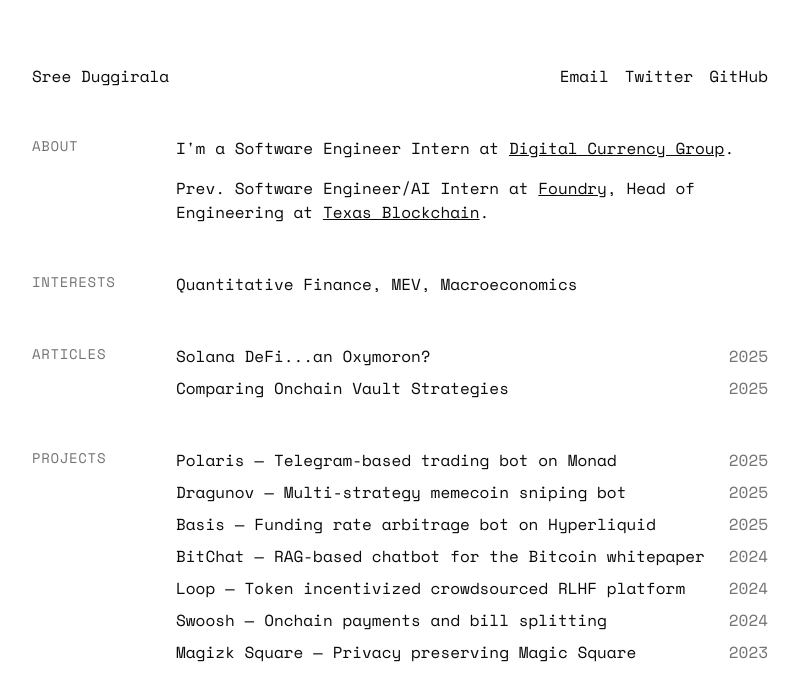
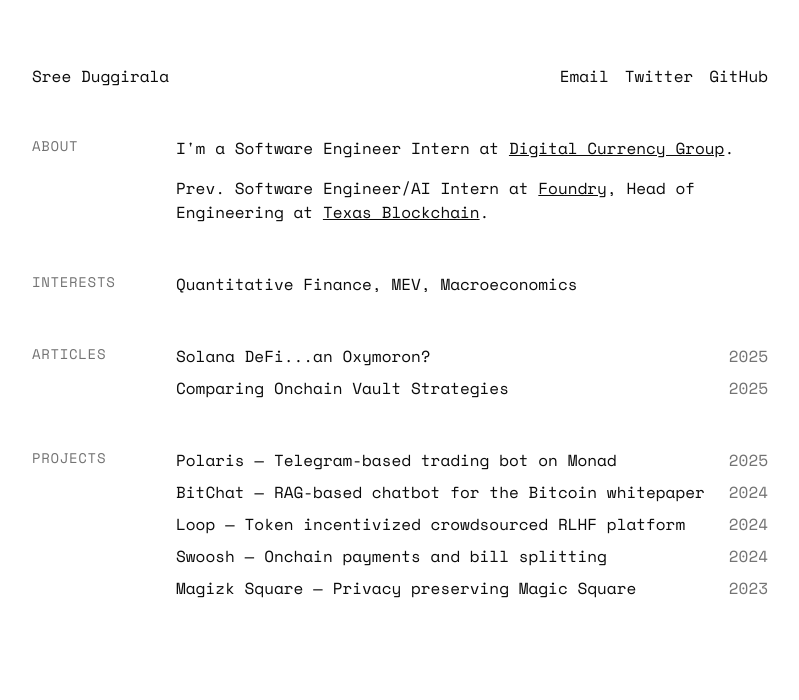
Before and after one commit to sreeduggirala/website, a Next.js app: page / in a window 1280 px wide. Shown: the top 700 px of the page, without its empty margins (240-1039 px from the left). Built offline with nearby package versions, Linux system fonts and the light colour scheme.

Commit message:
remove closed source projects

```diff
--- a/app/page.tsx
+++ b/app/page.tsx
@@ -87,14 +87,6 @@ export default function Home() {
               link: "https://polaris.gm",
             },
             {
-              name: "Dragunov — Multi-strategy memecoin sniping bot",
-              year: "2025",
-            },
-            {
-              name: "Basis — Funding rate arbitrage bot on Hyperliquid",
-              year: "2025",
-            },
-            {
               name: "BitChat — RAG-based chatbot for the Bitcoin whitepaper",
               year: "2024",
               link: "https://github.com/sreeduggirala/bitchat",
```
